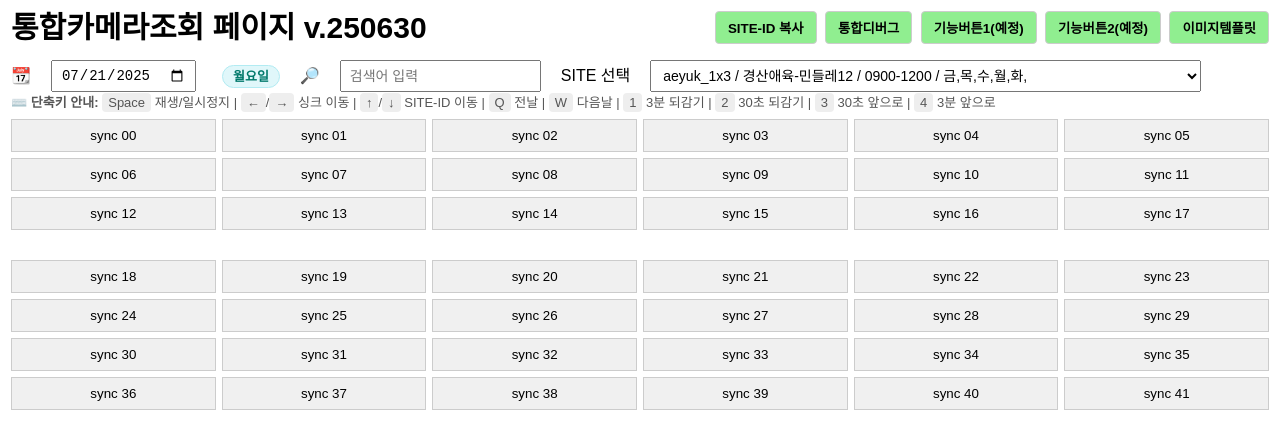
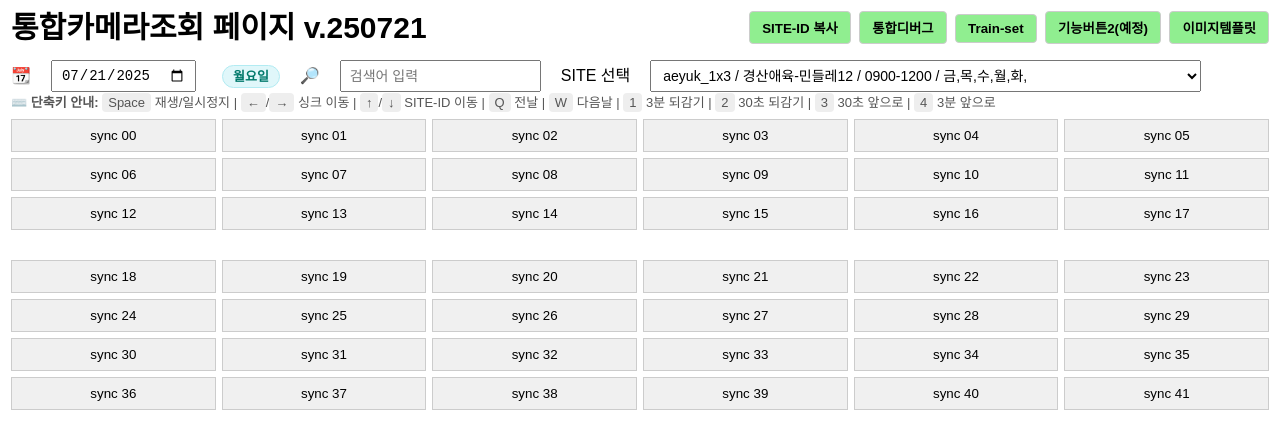
Before and after one commit to harayaong/cam, a website: page index.html in a window 1280 px wide. Drawn offline with Linux system fonts and the light colour scheme.

Commit message:
Update index.html

```diff
--- a/index.html
+++ b/index.html
@@ -119,11 +119,11 @@
 </head>
 <body>
   <div class="header-bar">
-    <h1 style="margin: 0; font-size: 30px;">통합카메라조회 페이지 v.250630</h1>
+    <h1 style="margin: 0; font-size: 30px;">통합카메라조회 페이지 v.250721</h1>
     <div id="actionButtons">
       <button class="action-button" onclick="copySiteId()">SITE-ID 복사</button>
       <button class="action-button" onclick="openDebugTool()">통합디버그</button>
-      <button class="action-button" >기능버튼1(예정)</button>
+      <button class="action-button" onclick="window.open('http://54.166.249.184:5001/', '_blank')">Train-set</button>
       <button class="action-button" >기능버튼2(예정)</button>
       <button class="action-button" onclick="openImageTemplate()">이미지템플릿</button>
     </div>
```
